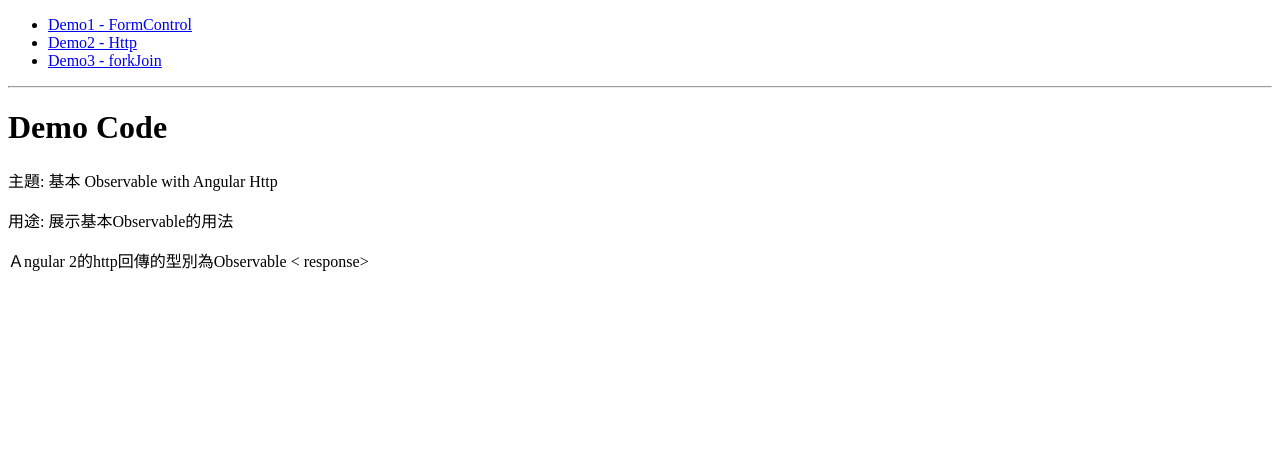
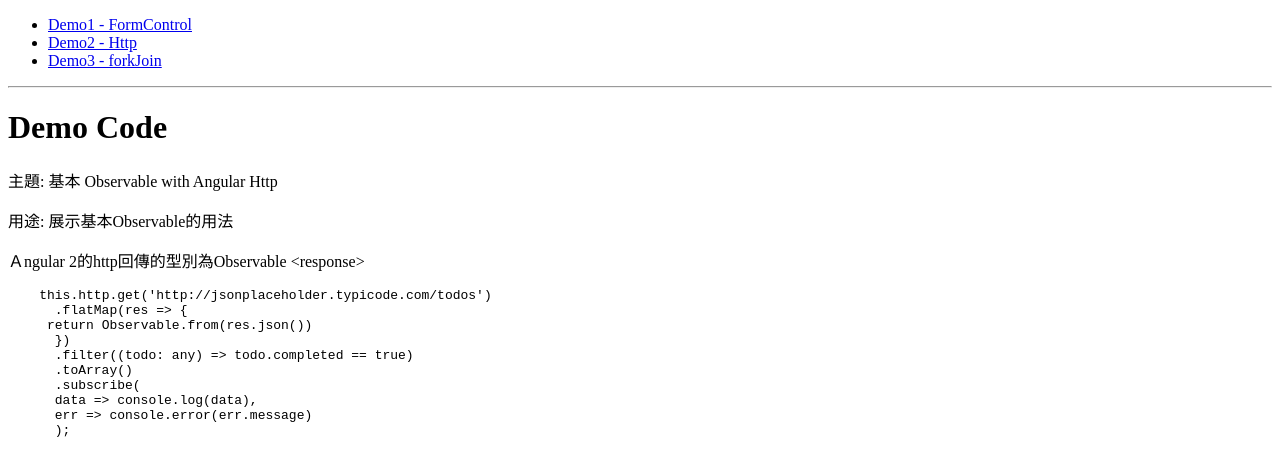
Before and after one commit to chgc/presentation-rxjs, an Angular app: page /demo2 in a window 1280 px wide. Shown: the top 476 px of the page. Built offline with nearby package versions, Linux system fonts and the light colour scheme; no server answers.

Commit message:
fix javascript code snippet display in html bug

```diff
--- a/src/app/demo2/demo2.component.html
+++ b/src/app/demo2/demo2.component.html
@@ -5,18 +5,17 @@
     用途: 展示基本Observable的用法
 </p>
 <p>
-    Ａngular 2的http回傳的型別為Observable
-    < response>
+    Ａngular 2的http回傳的型別為Observable &lt;response&gt;
 </p>
 <pre>
-    <!--this.http.get('http://jsonplaceholder.typicode.com/todos')
-      .flatMap(res => {{
-        return Observable.from(res.json())
-      }})
+    <span>this.http.get('http://jsonplaceholder.typicode.com/todos')</span>
+      .flatMap(res => &#123;
+    <span> return Observable.from(res.json())</span>
+      &#125;)
       .filter((todo: any) => todo.completed == true)
       .toArray()
       .subscribe(
       data => console.log(data),
       err => console.error(err.message)
-      );      -->
+      );
 </pre>
```
